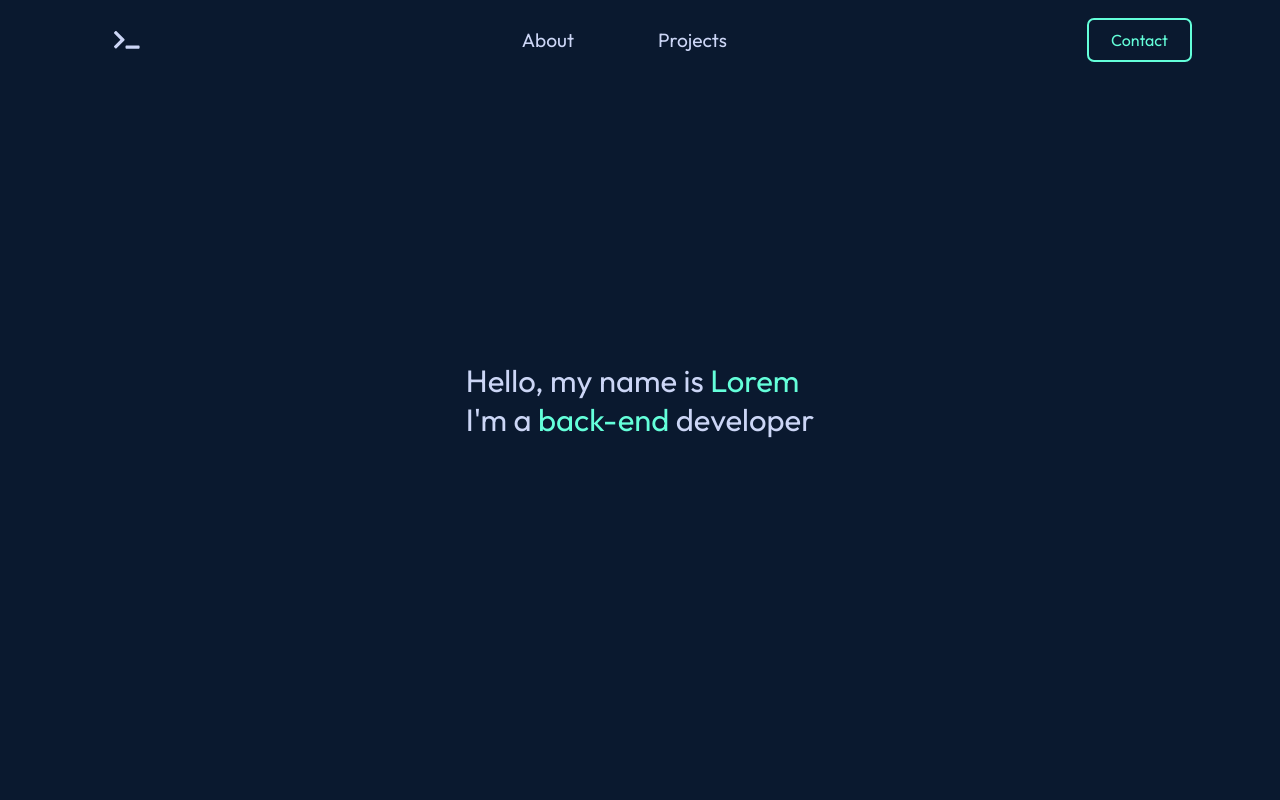
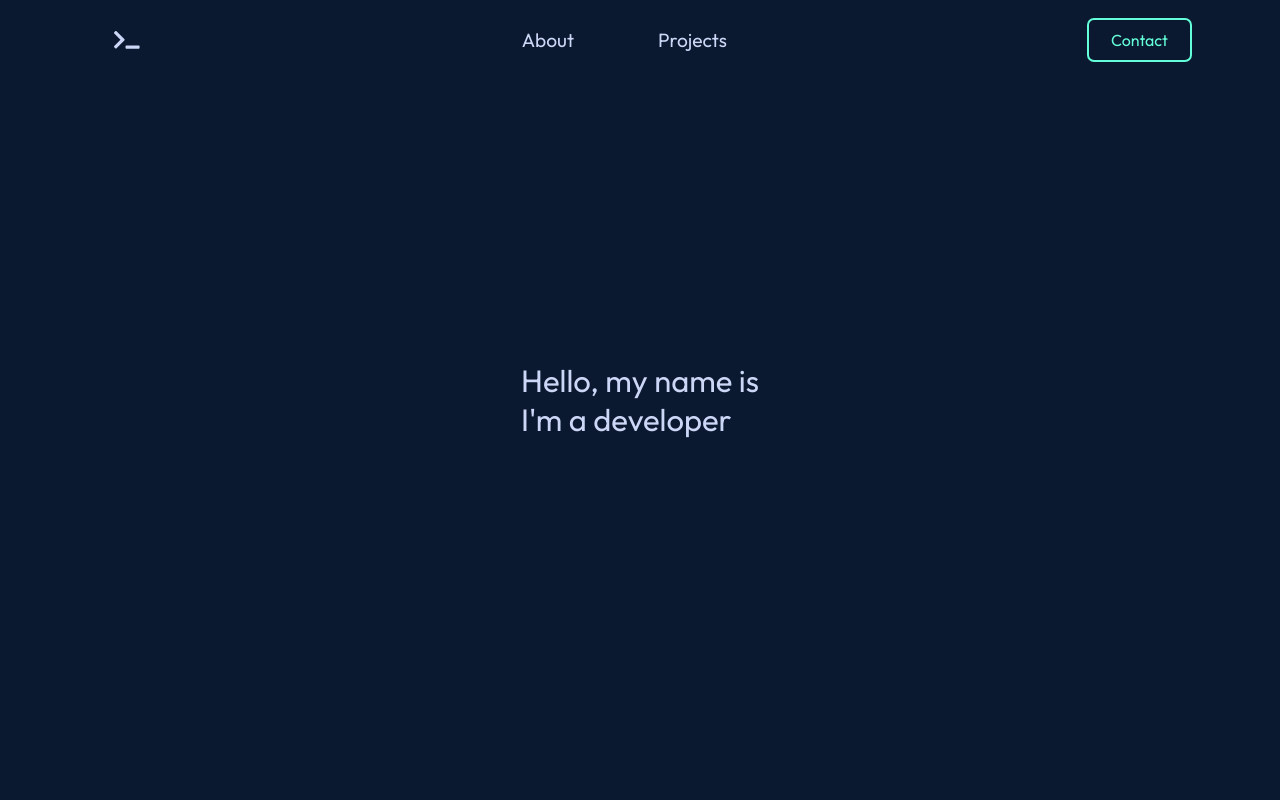
Before and after one commit to CapstoneTeamGreen/website_frontend, a React (Create React App) app: page / in a window 1280 px wide. Shown: the top 800 px of the page. Built offline with nearby package versions, Linux system fonts and the light colour scheme; no server answers.

Commit message:
Profile Service Connected

```diff
--- a/src/App.js
+++ b/src/App.js
@@ -18,6 +18,24 @@ function App() {
     setIsOpen(!isOpen)
   }
 
+  // ============================= For profile ============================================
+  const [ profile, setProfile] = useState([]);
+
+  useEffect(() => {
+    fetchProfile();
+  }, [profile.length])
+
+
+  const fetchProfile = async () => {
+    let selectedProfile = 0;
+    await fetch('http://localhost:8079/profiles/')
+        .then(response => response.json())
+        .then(data => {
+          setProfile(data[selectedProfile]);
+    })
+  }
+
+
   // ============================= For projects ============================================
   const [projectsArr, setProjectsArr ] = useState([]);
 
@@ -32,12 +50,9 @@ function App() {
         .then(data => {
           setProjectsArr(data);
           //console.log(projectsArr);
-          console.log("Projects Length: " + projectsArr.length);
+          //console.log("Projects Length: " + projectsArr.length);
     })
   }
-
-
-
 
   // for Skills section
   const [altSkills, toggleSkills] = useState(false);
@@ -48,7 +63,8 @@ function App() {
   return (
     <Router>
       <Navbar toggle={toggle} />
-      <LandingPage />
+      {/* The Profile display*/}
+      {profile && <LandingPage profile={profile}/>}
       <About toggleViews={toggleViews} altSkills={altSkills}/>
       {/* <Projects/> */}
       {projectsArr && <Projects projects={projectsArr} />}
--- a/src/components/LandingPage/index.js
+++ b/src/components/LandingPage/index.js
@@ -8,29 +8,9 @@ import {
     LandingSpan
 } from './LandingElements'
 
+const LandingPage = ({ profile }) => {
+    //console.log(profile);
 
-class LandingPage extends React.Component {
-
-    constructor(props) {
-        super(props);
-
-        this.state = {
-            projects: null
-        }
-    }
-
-    componentDidMount() {
-        // fetch('http://localhost:8079/projects/')
-        //     .then(response => response.json())
-        //     .then(response => {
-        //         console.log(response);
-        //         this.setState({ projects: response });
-        //     });
-
-
-    }
-
-    render() {
 
     return (
 
@@ -40,16 +20,16 @@ class LandingPage extends React.Component {
 
             <LandingContent>
                  <LandingP>Hello, my name is
-                        <LandingSpan> Lorem</LandingSpan><br/>
+                    <LandingSpan> {profile.authorName}</LandingSpan><br/>
                     I'm a
-                        <LandingSpan> back-end </LandingSpan>
+                    <LandingSpan> {profile.developerType} </LandingSpan>
                     developer
                 </LandingP>
             </LandingContent>
 
         </LandingContainer>
         );
-    }
+
 }
 
 export default LandingPage;
--- a/src/components/Projects/Card.js
+++ b/src/components/Projects/Card.js
@@ -8,8 +8,7 @@ import {
 } from './CardElements'
 
 const Card = (project) => {
-  console.log("Project Prop");
-  console.log(project.children[0]);
+  // console.log(project.children[0]);
   return (
 
     <CardContainer>
--- a/src/components/Projects/index.js
+++ b/src/components/Projects/index.js
@@ -16,7 +16,7 @@ const Projects = ({ projects }) => {
     <ProjectContainer id="projects">
       <Carousel breakPoints={breakPoints}>
         {projects.map((project) => {
-          console.log(project);
+          //console.log(project);
           return <Card key={project.projectId}>{{...project}} </Card>
         })}
 
```
Lines whose indentation alone changed are shown as unchanged.
